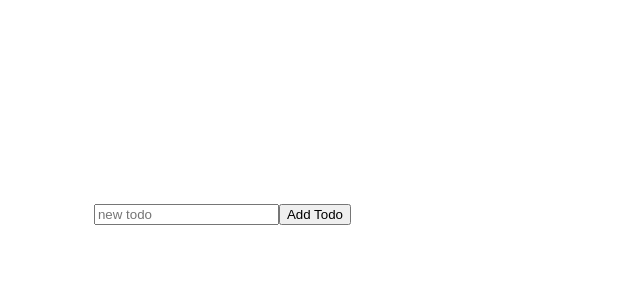
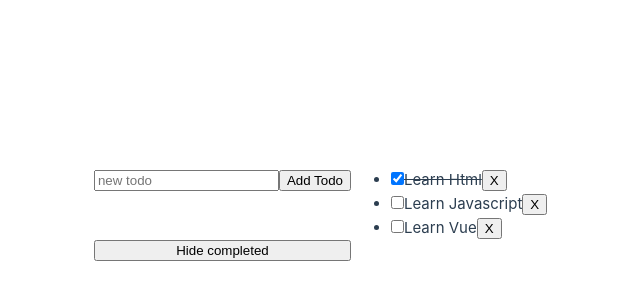
Before and after one commit to jKaranja19/vue-project, a Vue app: page / in a window 1280 px wide. Shown: the part 186-486 px from the top of the page, without its empty margins (289-929 px from the left). Built offline with nearby package versions, Linux system fonts and the light colour scheme; the HTML template or start-up script is replaced by a standard one.

Commit message:
Adding view and hiding of todo  tasks

```diff
--- a/src/App.vue
+++ b/src/App.vue
@@ -1,5 +1,5 @@
 <script setup>
-import { reactive, ref } from 'vue'
+import { computed, reactive, ref } from 'vue'
 
 // const counter = reactive({ count: 0 })
 // const message = ref('Hello World!')
@@ -18,11 +18,11 @@
 //calling the list view with mutating methods, first give them unique ids
 let id=0
 const newTodo = ref('')
-const todos = ref()[
-  {id: id++, text: 'Learn Html'},
+const todos = ref([
+  {id: id++, text: 'Learn Html', done:true},
   {id: id++, text:'Learn Javascript'},
   {id: id++, text:'Learn Vue'}
-]
+])
 
 function addTodo() {
   todos.value.push({ id: id++, text: newTodo.value })
@@ -32,6 +32,13 @@
 function removeTodo(todo) {
   todos.value = todos.value.filter((t) => t !== todo)
 }
+
+const hideCompleted = ref(false)
+const filteredTodos = computed(() => {
+  return hideCompleted.value
+    ? todos.value.filter((t) => !t.done)
+    : todos.value
+})
 </script>
 
 <template>
@@ -50,15 +57,20 @@
    <p>{{ text }}</p> -->
 
    <form @submit.prevent="addTodo">
+    <!-- <input type="checkbox" v-model="todo.done"> -->
     <input v-model="newTodo" required placeholder="new todo">
     <button>Add Todo</button>
   </form>
   <ul>
-    <li v-for="todo in todos" :key="todo.id">
-      {{ todo.text }}
+    <li v-for="todo in filteredTodos" :key="todo.id">
+      <input type="checkbox" v-model="todo.done">
+      <span :class="{ done: todo.done }">{{ todo.text }}</span>
       <button @click="removeTodo(todo)">X</button>
     </li>
   </ul>
+  <button @click="hideCompleted = !hideCompleted">
+    {{ hideCompleted ? 'Show all' : 'Hide completed' }}
+  </button>
 </template>
 
 <style>
@@ -66,4 +78,7 @@
   color: red;
   font-weight: 10;
 }
+.done {
+  text-decoration: line-through;
+}
 </style>
```
